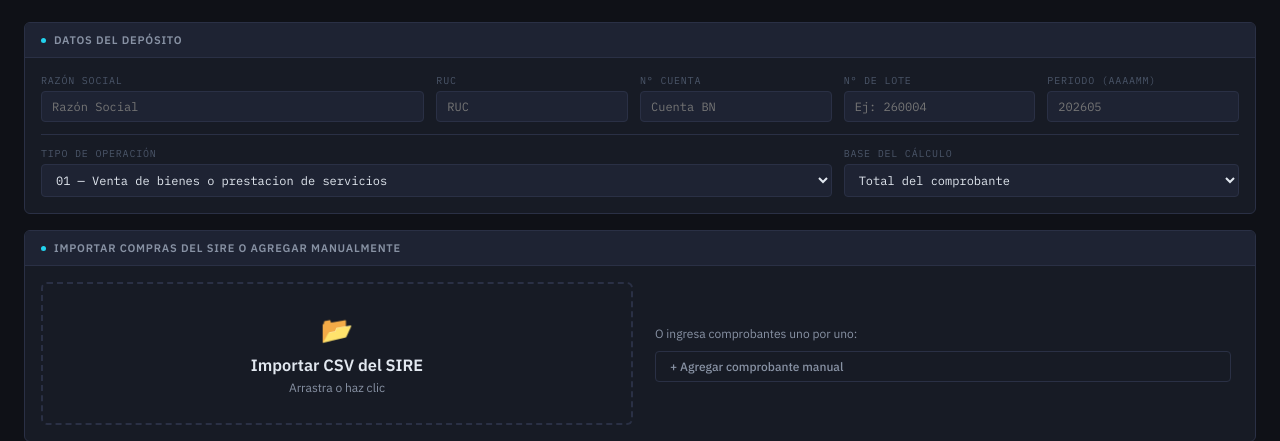
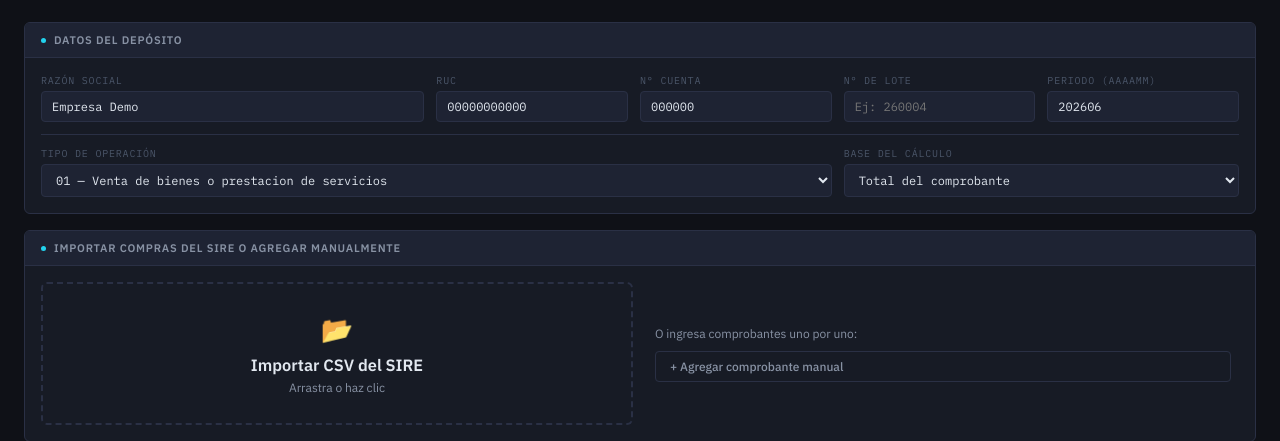
Before and after one commit to vitalianosanchez-bit/detraccion-spot, a Flask app: page / in a window 1280 px wide. Shown: the part 96-537 px from the top of the page. Run offline with Flask 3, Linux system fonts and the light colour scheme; a user stored in the database is signed in; data comes from the database, SQL or seed files in the repository; data that the repository does not hold is empty.

Commit message:
autocarga datos empresa en proceso

```diff
--- a/app.py
+++ b/app.py
@@ -307,3 +307,12 @@ def eliminar_bs(bid):
 # ─── RUN ─────────────────────────────────────────────────────────────────────
 if __name__ == '__main__':
     app.run(debug=True, port=5000)
+
+# ─── API EMPRESA ACTUAL ───────────────────────────────────────────────────────
+@app.route('/api/empresa_actual', methods=['GET'])
+@login_required
+def get_empresa_actual():
+    e = Empresa.query.get(eid())
+    if not e:
+        return jsonify({'error': 'No encontrada'}), 404
+    return jsonify({'id': e.id, 'nombre': e.nombre, 'ruc': e.ruc, 'cuenta': e.cuenta or ''})
--- a/templates/app.html
+++ b/templates/app.html
@@ -495,10 +495,26 @@ var editingUsrId=0, editingEmpId=0;
 // ===== INIT =====
 window.onload = function() {
   cargarDatos();
-  // Si superadmin, cargar empresa seleccionada
+  cargarEmpresaActual();
   var sel = document.getElementById("emp-sel-global");
   if(sel) cambiarEmpresaGlobal(sel.value);
 };
+
+function cargarEmpresaActual() {
+  fetch("/api/empresa_actual").then(function(r){return r.json();}).then(function(e){
+    if(!e || e.error) return;
+    document.getElementById("emp-nombre").value = e.nombre || "";
+    document.getElementById("emp-ruc").value = e.ruc || "";
+    document.getElementById("emp-cuenta").value = e.cuenta || "";
+    // Periodo: mes actual en formato AAAAMM
+    var hoy = new Date();
+    var mm = String(hoy.getMonth()+1).padStart(2,"0");
+    var periodo = String(hoy.getFullYear())+mm;
+    if(!document.getElementById("emp-periodo").value || document.getElementById("emp-periodo").value.length !== 6) {
+      document.getElementById("emp-periodo").value = periodo;
+    }
+  });
+}
 
 function cargarDatos() {
   fetch("/api/proveedores").then(r=>r.json()).then(function(d){
@@ -523,6 +539,7 @@ function cambiarEmpresaGlobal(eid) {
   if(!eid) return;
   fetch("/api/sel_empresa/"+eid, {method:"POST"}).then(function(){
     cargarDatos();
+    cargarEmpresaActual();
     rows=[];
     document.getElementById("panel-carga").style.display="block";
     document.getElementById("stats-bar").style.display="none";
```
